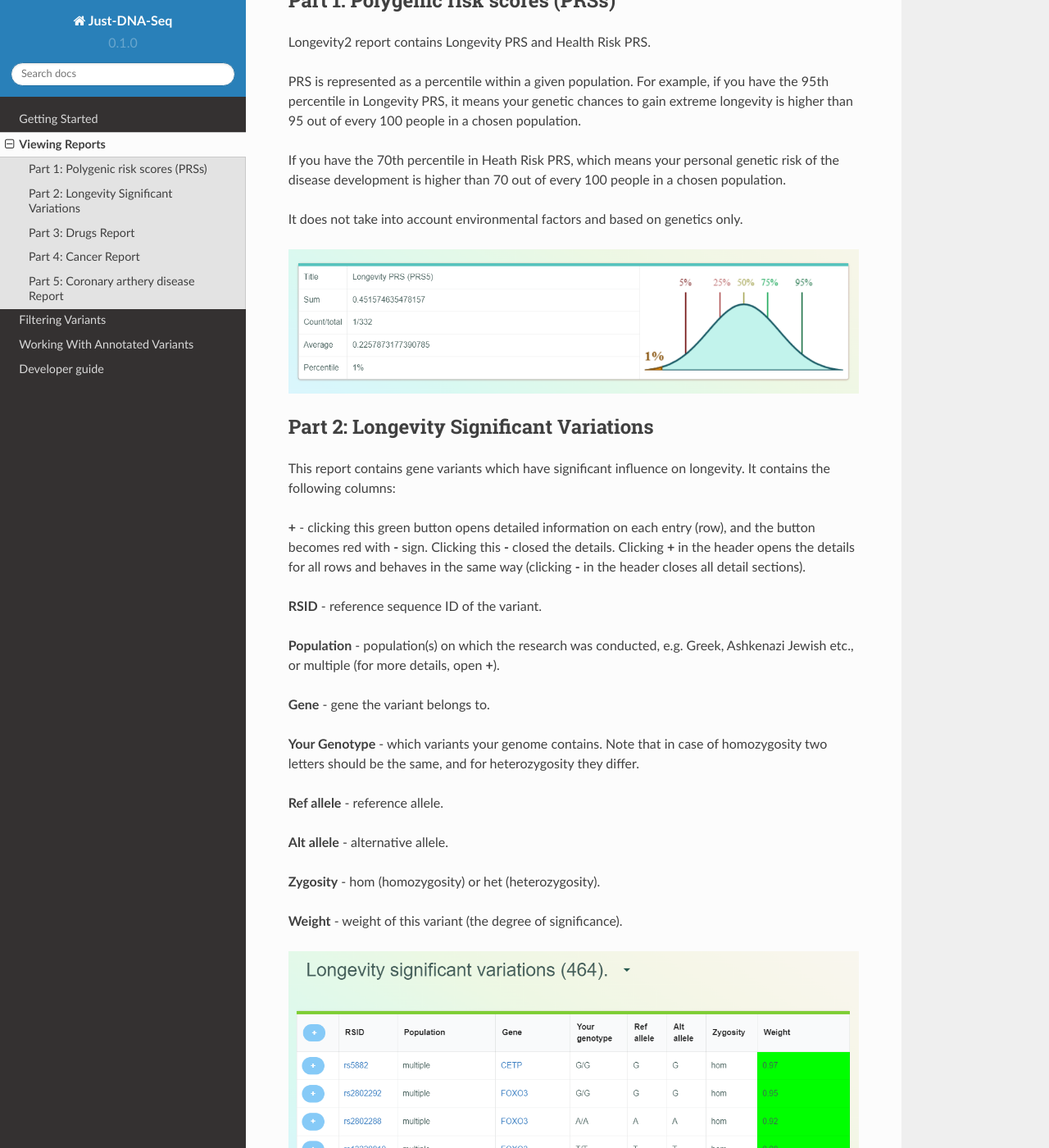
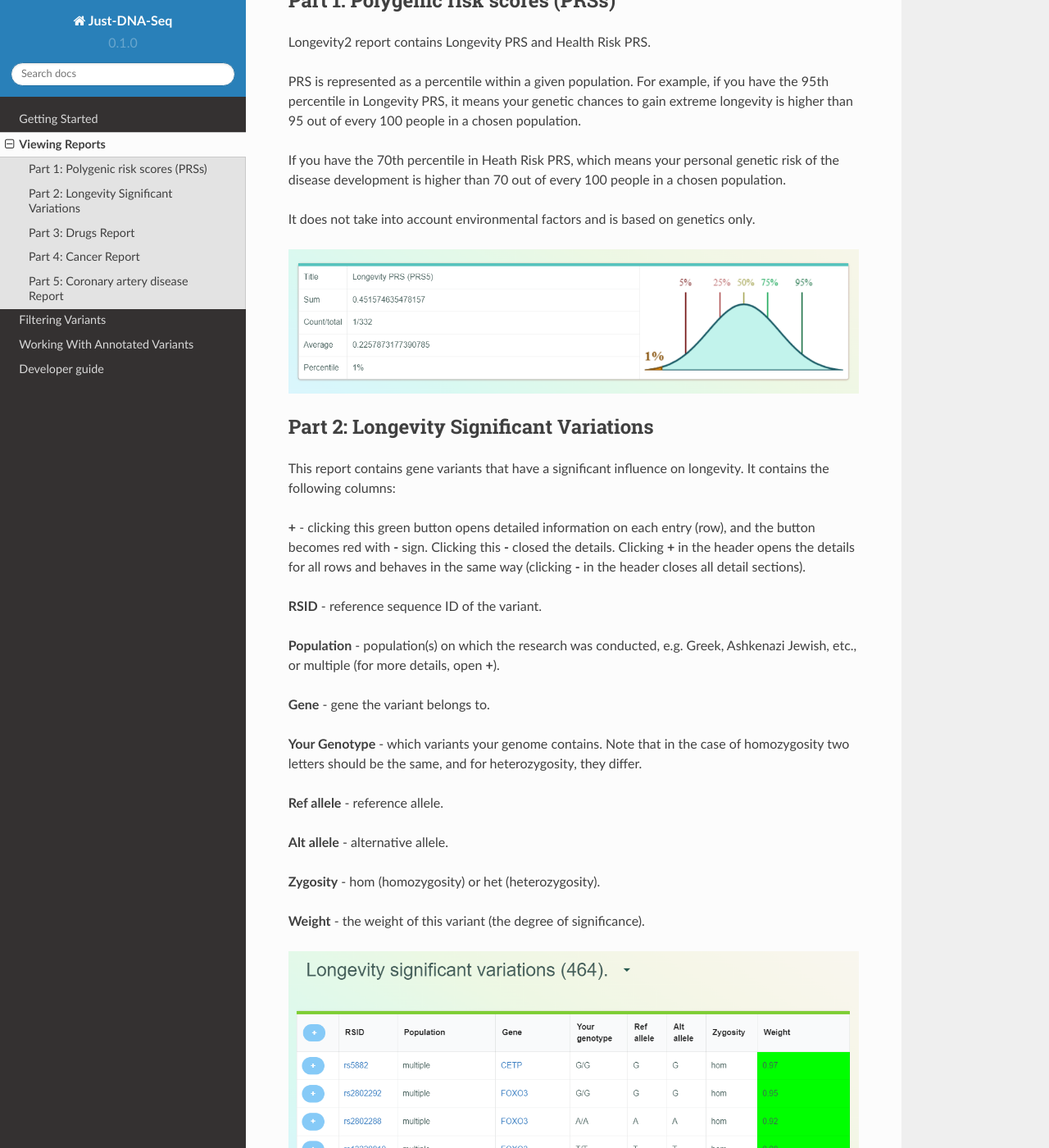
Before and after one commit to dna-seq/just-dna-seq, a Sphinx documentation site: the page built from docs/source/viewing-reports.rst, in a window 1280 px wide and 1400 px high, scrolled down 392 px. Shown: the whole window at 82% size. Built offline with Sphinx 7.4.7 and the Read the Docs theme 2.0.0, drawn with Linux system fonts in a browser that asks for light colours; some of the changed text lies outside the part shown.

Commit message:
Update viewing-reports.rst

```diff
--- a/docs/source/viewing-reports.rst
+++ b/docs/source/viewing-reports.rst
@@ -1,7 +1,7 @@
 Viewing Reports
 ===============
 
-Just-DNA-Seq makes a set of reports on a genome which contain data about PRS, longevity-related gene variants, known cancer risks, coronary arthery disease risks and drug responses.
+Just-DNA-Seq makes a set of reports on a genome that contain data about PRS, longevity-related gene variants, known cancer risks, coronary artery disease risks, and drug responses.
 
 You can learn how to get your longevity report and install Longevity Combined reporter in :doc:`getting_started`.
 
@@ -17,7 +17,7 @@
 
 If you have the 70th percentile in Heath Risk PRS, which means your personal genetic risk of the disease development is higher than 70 out of every 100 people in a chosen population.
 
-It does not take into account environmental factors and based on genetics only.
+It does not take into account environmental factors and is based on genetics only.
 
 .. image:: prs.png
   :alt: prs report
@@ -25,18 +25,18 @@
 Part 2: Longevity Significant Variations
 ----------------------------------------
 
-This report contains gene variants which have significant influence on longevity. It contains the following columns:
+This report contains gene variants that have a significant influence on longevity. It contains the following columns:
 
 **+** - clicking this green button opens detailed information on each entry (row), and the button becomes red with **-** sign. Clicking this **-** closed the details.
 Clicking **+** in the header opens the details for all rows and behaves in the same way (clicking **-** in the header closes all detail sections).
 
 **RSID** - reference sequence ID of the variant.
 
-**Population** - population(s) on which the research was conducted, e.g. Greek, Ashkenazi Jewish etc., or multiple (for more details, open **+**).
+**Population** - population(s) on which the research was conducted, e.g. Greek, Ashkenazi Jewish, etc., or multiple (for more details, open **+**).
 
 **Gene** - gene the variant belongs to.
 
-**Your Genotype** - which variants your genome contains. Note that in case of homozygosity two letters should be the same, and for heterozygosity they differ.
+**Your Genotype** - which variants your genome contains. Note that in the case of homozygosity two letters should be the same, and for heterozygosity, they differ.
 
 **Ref allele** - reference allele.
 
@@ -44,7 +44,7 @@
 
 **Zygosity** - hom (homozygosity) or het (heterozygosity).
 
-**Weight** - weight of this variant (the degree of significance).
+**Weight** - the weight of this variant (the degree of significance).
 
 .. image:: longevitymap.png
   :alt: longevitymap report
@@ -74,7 +74,7 @@
 
 **Effect**
 
-Note: In some browsers the last one or two columns may be found beyond the visible area at 100% zoom level; in such cases try zooming out to 90%, 80% and so on until everything is visible.
+Note: In some browsers, the last one or two columns may be found beyond the visible area at 100% zoom level; in such cases try zooming out to 90%, 80%, and so on until everything is visible.
 
 .. image:: drugs.png
   :alt: drugs report
@@ -104,12 +104,12 @@
 
 **Phenotype Name** - description of condition(s) associated with the variant.
 
-**Significance** - description of significance of this variant.
+**Significance** - description of the significance of this variant.
 
 .. image:: cancer.png
   :alt: cancer report
 
-Part 5: Coronary arthery disease Report
+Part 5: Coronary artery disease Report
 --------------------
 
 The report shows  variants with known coronary arthery disease risks and contains the following columns:
@@ -124,15 +124,15 @@
 
 **Risk Allele** - the allele that contains the risk trait
 
-**Genotype** - which variants your genome contains. Note that in case of homozygosity two letters should be the same, and for heterozygosity they differ.
+**Genotype** - which variants your genome contains. Note that in the case of homozygosity two letters should be the same, and for heterozygosity, they differ.
 
 **Pubmed ID** - the ID number to access corresponding articles on PubMed
 
-**Population** - population(s) on which the research was conducted, e.g. Greek, Ashkenazi Jewish etc., or multiple (for more details, open **+**).
+**Population** - population(s) on which the research was conducted, e.g. Greek, Ashkenazi Jewish, etc., or multiple (for more details, open **+**).
 
 **P-Value** -  is a number describing how likely it is that your data would have occurred under the null hypothesis.
 
-**Weight** - weight of this variant (the degree of significance).
+**Weight** - the weight of this variant (the degree of significance).
 
 .. image:: coronary.png
-  :alt: Coronary arthery disease Report
+  :alt: Coronary artery Disease Report
```
